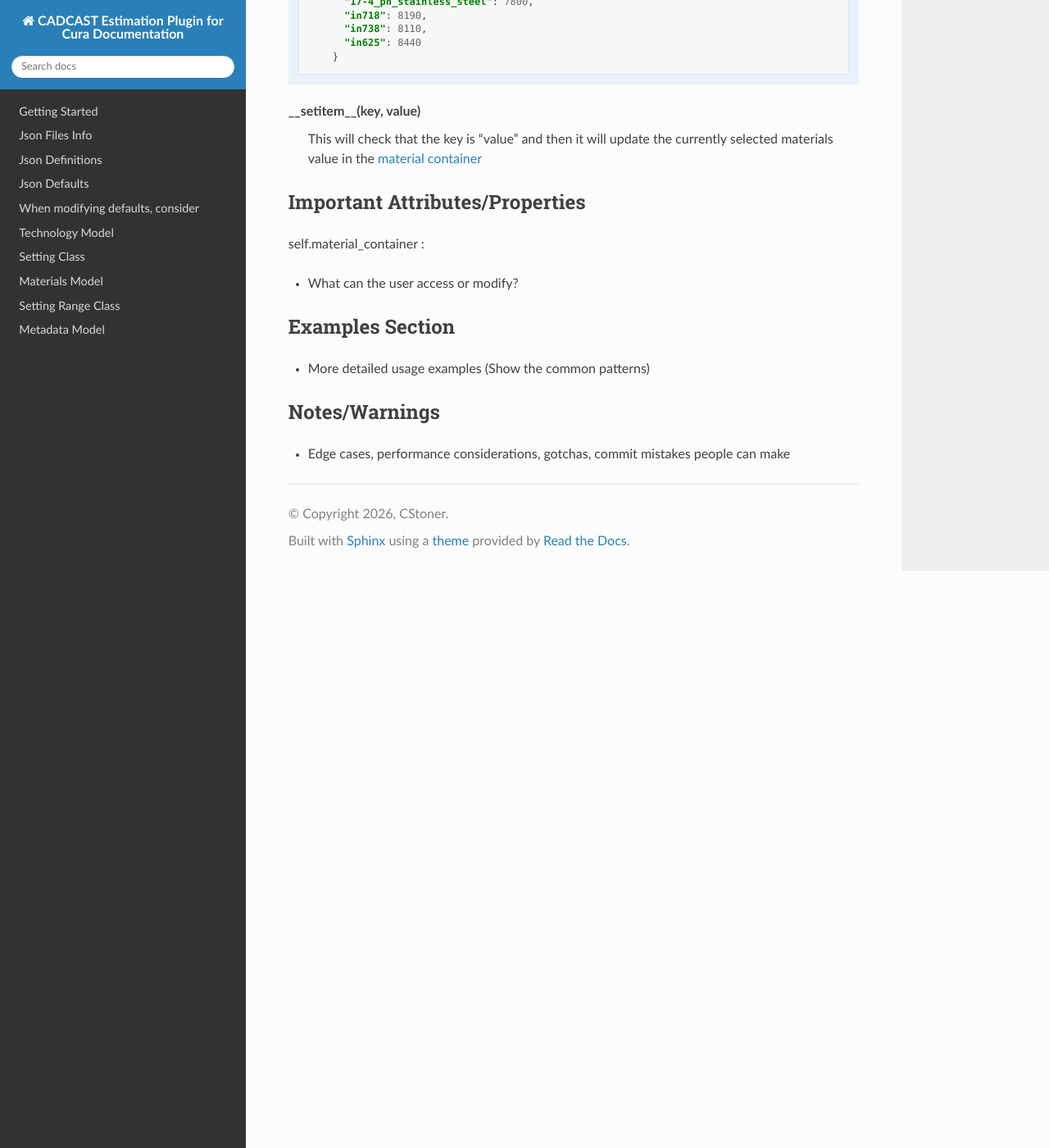
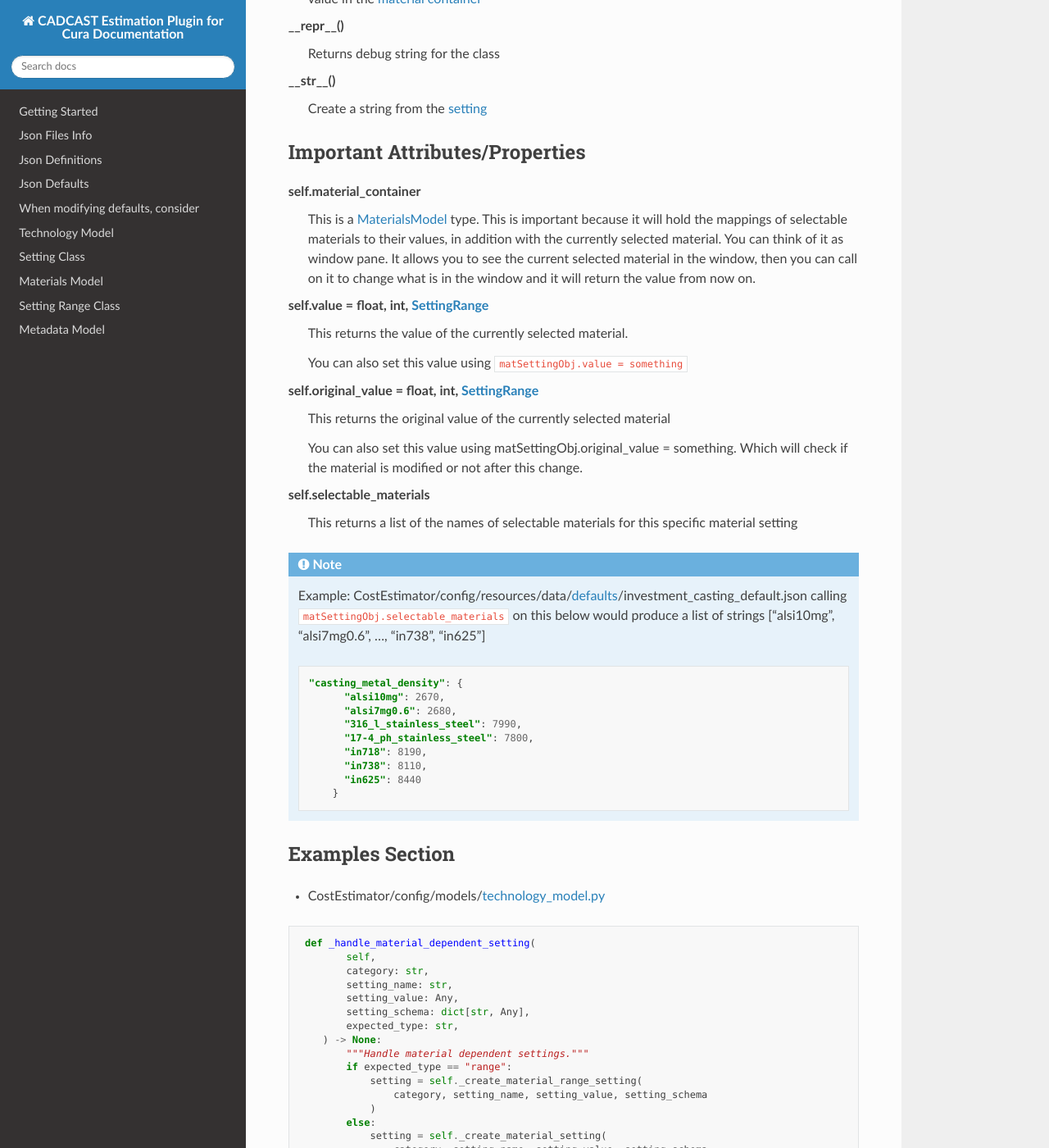
Before and after one commit to cstoner-arizona/CostEstimator_Documentation, a Sphinx documentation site: the page built from source/reference/material_setting_model.py.md, in a window 1280 px wide and 1400 px high, scrolled down 1842 px. Shown: the whole window at 82% size. Built offline with Sphinx 7.4.7 and the Read the Docs theme 3.1.0, drawn with Linux system fonts in a browser that asks for light colours; some of the changed text lies outside the part shown.

Commit message:
finished material settings onto the IO module!

````diff
--- a/source/reference/material_setting_model.py.md
+++ b/source/reference/material_setting_model.py.md
@@ -16,14 +16,6 @@
 	- This class was made as a feature request to support multiple materials for a type of additive manufacturing technology. Supporting multiple materials is handy because it allows the user to get a more specific quote on their model, by allowing small (or large) changes in settings and computed price outputs.
 - When would someone use this?
 	- When someone is adding a new setting to the plugin that will make price estimation more accurate and that setting can have different values based on the material chosen, they will use this object to store that settings data
-
-## Basic Usage Example
-
-- A simple, realistic code snippet showing the most common way to use it (keep it short, just enough for the basic idea)
-
-```python
-```
-
 
 ## Key Methods/Functions
 update_material_selection(material_name)
@@ -59,20 +51,82 @@ calling `matSettingObj["316_l_stainless_steel"]`{l=python} on this material sett
 \_\_setitem\_\_(key, value)
 : This will check that the key is "value" and then it will update the currently selected materials value in the [material container](#material_container_attr)
 
+\_\_repr\_\_()
+: Returns debug string for the class
 
+\_\_str\_\_()
+: Create a string from the [setting](#SettingModel)
 
 ## Important Attributes/Properties
 {#material_container_attr}
 self.material_container
-:
+: This is a [MaterialsModel](#MaterialsModel) type. This is important because it will hold the mappings of selectable materials to their values, in addition with the currently selected material. You can think of it as window pane. It allows you to see the current selected material in the window, then you can call on it to change what is in the window and it will return the value from now on.
 
-- What can the user access or modify?
+self.value = float, int, [SettingRange](#SettingRange)
+: This returns the value of the currently selected material.
+: You can also set this value using `matSettingObj.value = something`
+
+self.original_value = float, int, [SettingRange](#SettingRange)
+: This returns the original value of the currently selected material
+: You can also set this value using matSettingObj.original_value = something. Which will check if the material is modified or not after this change.
+
+self.selectable_materials
+: This returns a list of the names of selectable materials for this specific material setting
+:::{note}
+Example: CostEstimator/config/resources/data/[defaults](#JsonDefaults)/investment_casting_default.json
+calling `matSettingObj.selectable_materials` on this below would produce a list of strings \["alsi10mg", "alsi7mg0.6", ..., "in738", "in625"]
+```json
+"casting_metal_density": {
+      "alsi10mg": 2670,
+      "alsi7mg0.6": 2680,
+      "316_l_stainless_steel": 7990,
+      "17-4_ph_stainless_steel": 7800,
+      "in718": 8190,
+      "in738": 8110,
+      "in625": 8440
+    }
+```
+:::
+
+## Examples Section
+* CostEstimator/config/models/[technology_model.py](#TechnologyModel)
+```python
+ def _handle_material_dependent_setting(
+        self,
+        category: str,
+        setting_name: str,
+        setting_value: Any,
+        setting_schema: dict[str, Any],
+        expected_type: str,
+    ) -> None:
+        """Handle material dependent settings."""
+        if expected_type == "range":
+            setting = self._create_material_range_setting(
+                category, setting_name, setting_value, setting_schema
+            )
+        else:
+            setting = self._create_material_setting(
+                category, setting_name, setting_value, setting_schema
+            )
+
+        if setting:
+            self.settings[setting_name] = setting
+```
+This shows that we have to initialize material settings differently. The creation of the setting object doesnt happen until one of those nested function calls. Lets look at the normal setting -- which assumes the value is a float or int.
+```python
+def _create_material_setting(
+        self,
+        category: str,
+        setting_name: str,
+        setting_value: Any,
+        setting_schema: dict[str, Any],
+    ) -> MaterialSetting:
+        """Create a material-dependent setting."""
+        return MaterialSetting(
+            self.type, setting_name, category, setting_value, setting_schema
+        )
+```
 
 
-
-## Examples Section
-- More detailed usage examples (Show the common patterns)
-
 ## Notes/Warnings
-
-- Edge cases, performance considerations, gotchas, commit mistakes people can make
+None can be thought of.
````
